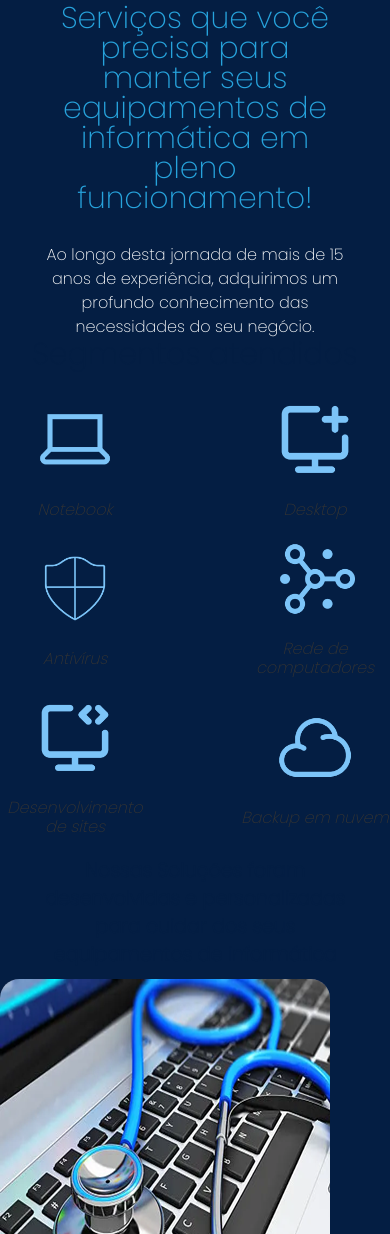
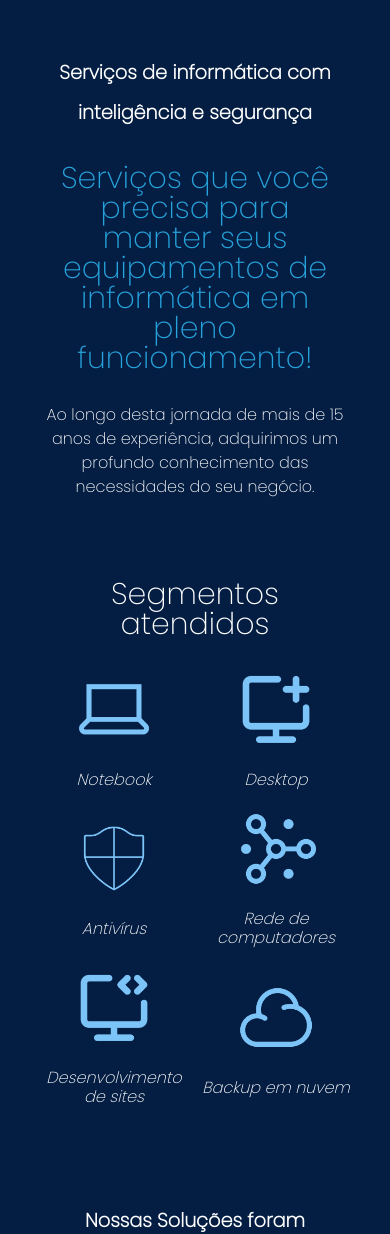
Before and after one commit to raperdigao/Sysgaya, a plain HTML site: page index.html in a window 390 px wide. Shown: the part 766-2000 px from the top of the page. Drawn offline with Linux system fonts and the light colour scheme.

Commit message:
CSS color font

```diff
--- a/style.css
+++ b/style.css
@@ -916,15 +916,7 @@ ul {
      body {
         background-color: #041E43;
      }
-    .container-grid {
-        max-width: 768px;
-       width: 100%;
 
-        height: auto;
-        margin: 0 auto;
-
-
-    }
     .containerheader-grid,
     .banner-flex,
     .titulo-serv-flex,
@@ -986,6 +978,13 @@ ul {
 
     }
 
+    .cards-imagens h2 {
+        color: white;
+    }
+
+    .segmentos h1 {
+        color: white;
+    }
     .titulo-serv {
         width: 300px;
     }
@@ -1000,6 +999,7 @@ ul {
         width: 60%;
         text-align: center;
         font-size: 1.5rem;
+        color: white;
     }
 
     .cards-solucoes {
```
